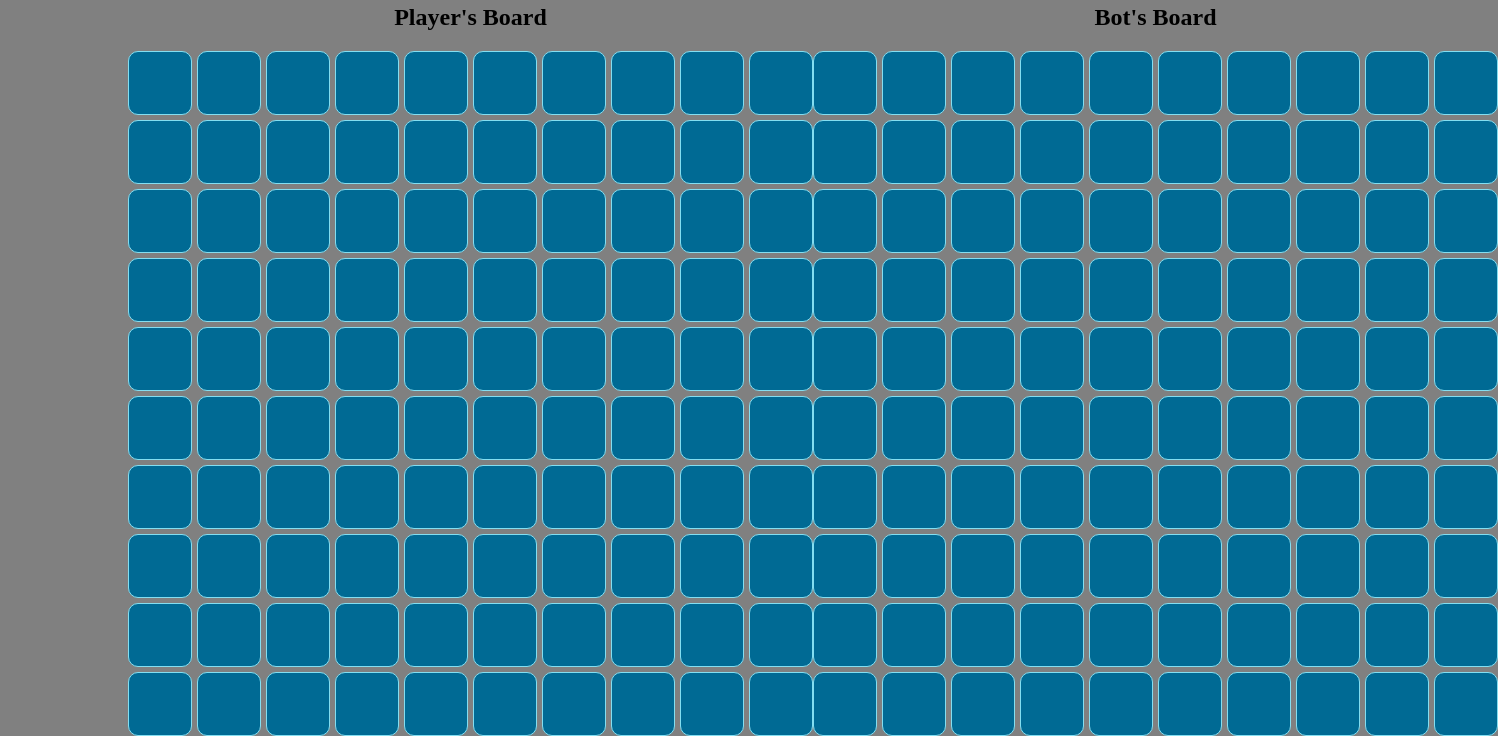
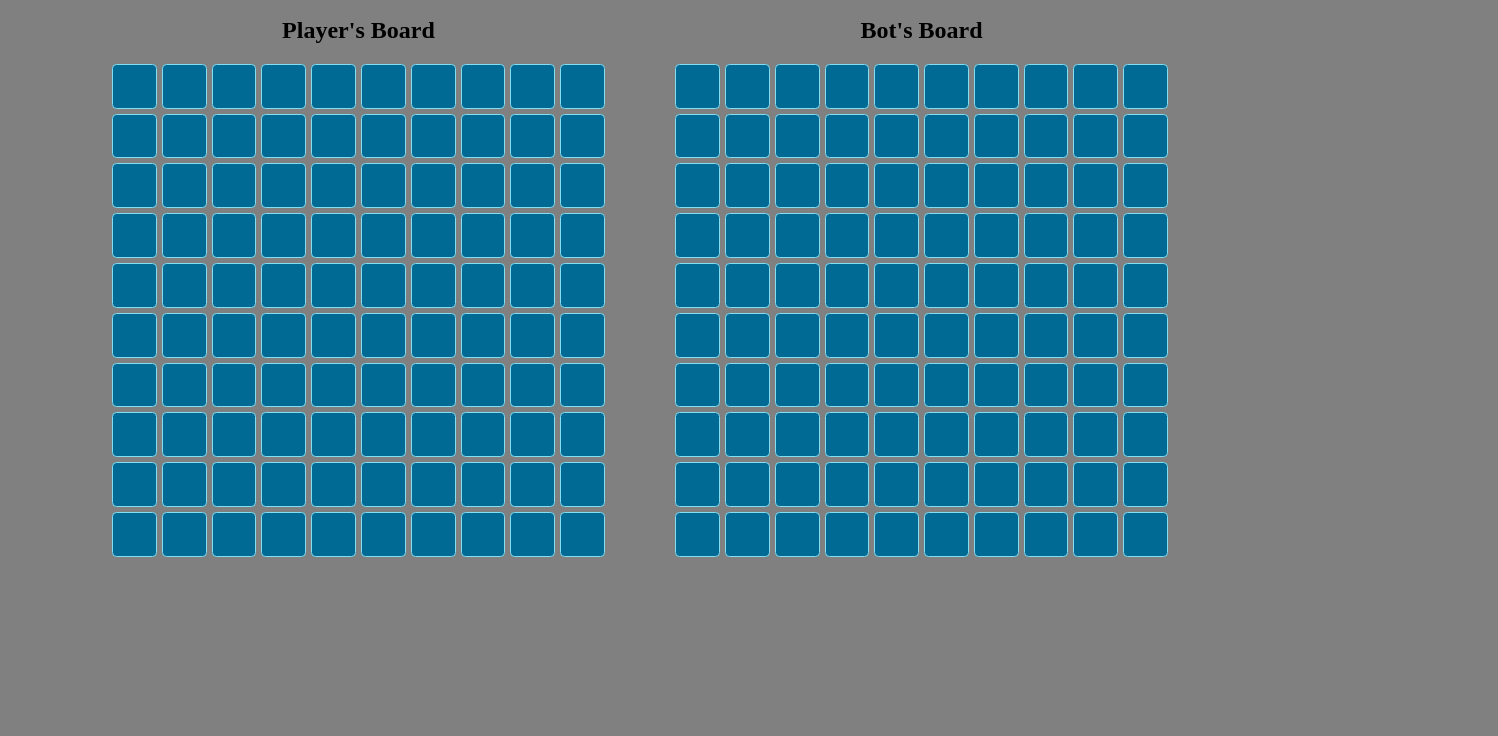
Before and after one commit to vinhbt241/js-battleship, a website built with webpack: page dist/index.html in a window 1280 px wide. Shown: the part 103-839 px from the top of the page, 1498 px wide, since content can reach past the window. After the commit the page ends 800 px from the top, so only its background shows below. Built offline with Linux system fonts and the light colour scheme.

Commit message:
Fix bugs about views

```diff
--- a/src/render.js
+++ b/src/render.js
@@ -2,8 +2,9 @@ const renderBoard = (board, boardID) => {
   const container = document.createElement("div");
 
   container.style.display = "grid";
-  container.style.gridTemplateRows = `repeat(${board.board.length}, 4rem)`;
-  container.style.gridTemplateColumns = `repeat(${board.board[0].length}, 4rem)`;
+  container.style.gridTemplateRows = `repeat(${board.board.length}, 3.5vw)`;
+  container.style.gridTemplateColumns = `repeat(${board.board[0].length}, 3.5vw)`;
+  container.style.justifyContent = "center";
 
   container.classList.add("board");
   container.setAttribute("id", boardID);
--- a/src/style.css
+++ b/src/style.css
@@ -10,6 +10,7 @@ body {
   flex-direction: column;
   align-items: center;
   background-color: gray;
+  box-sizing: border-box;
 }
 
 #phase-message {
@@ -28,24 +29,29 @@ body {
   background-color: #006a94;
   color: #83def1;
 
-  font-size: 2rem;
+  font-size: 2em;
 }
 
 #board-container {
+  width: 100%;
   display: flex;
-  width: 80vw;
+  justify-content: center;
+  gap: 4vw;
 
-  justify-content: space-between;
 }
 
 .board-wrapper {
+  width: 40vw;
   display: flex;
   flex-direction: column;
   align-items: center;
+  box-sizing: border-box;
 }
 
 .board {
-  height: 100%;
+  width: 100%;
+  height: auto;
+  box-sizing: border-box;
   gap: 5px;
 }
 
@@ -53,7 +59,7 @@ body {
   width: 100%;
   height: 100%;
 
-  border-radius: 10px;
+  border-radius: 10%;
 
   display: flex;
   justify-content: center;
```
Also changed, not shown: dist/main.js.
